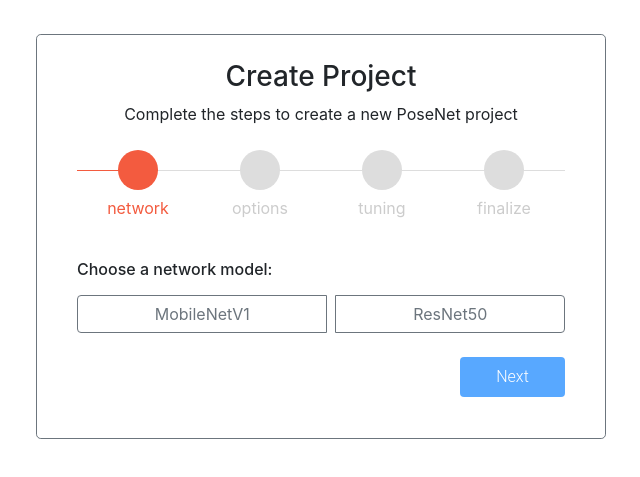
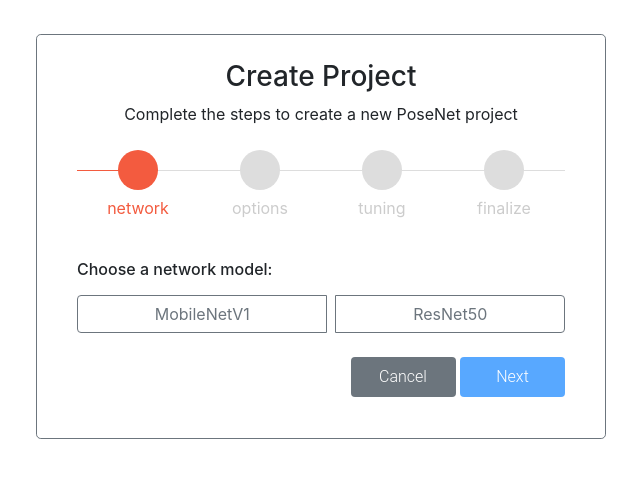
Before and after one commit to hri-cnr-lab/webposes, a website: page www/new.html in a window 1280 px wide. Shown: the part 89-566 px from the top of the page, without its empty margins (319-959 px from the left). Drawn offline with Linux system fonts and the light colour scheme.

Commit message:
Abort creation of a new project

```diff
--- a/www/new.html
+++ b/www/new.html
@@ -57,7 +57,8 @@
                               </label>
                             </div>
                             <div class="f1-buttons mt-4">
-                                <button type="button" id="firstbutton" class="btn btn-primary" disabled="">Next</button>
+                              <button type="button" id="cancel" class="btn btn-secondary" onclick="window.location.href = './'">Cancel</button>
+                              <button type="button" id="firstbutton" class="btn btn-primary" disabled="">Next</button>
                             </div>
                           </div>
                         </fieldset>
```
Also changed, not shown: www/js/new.js (line endings or trailing spaces).
